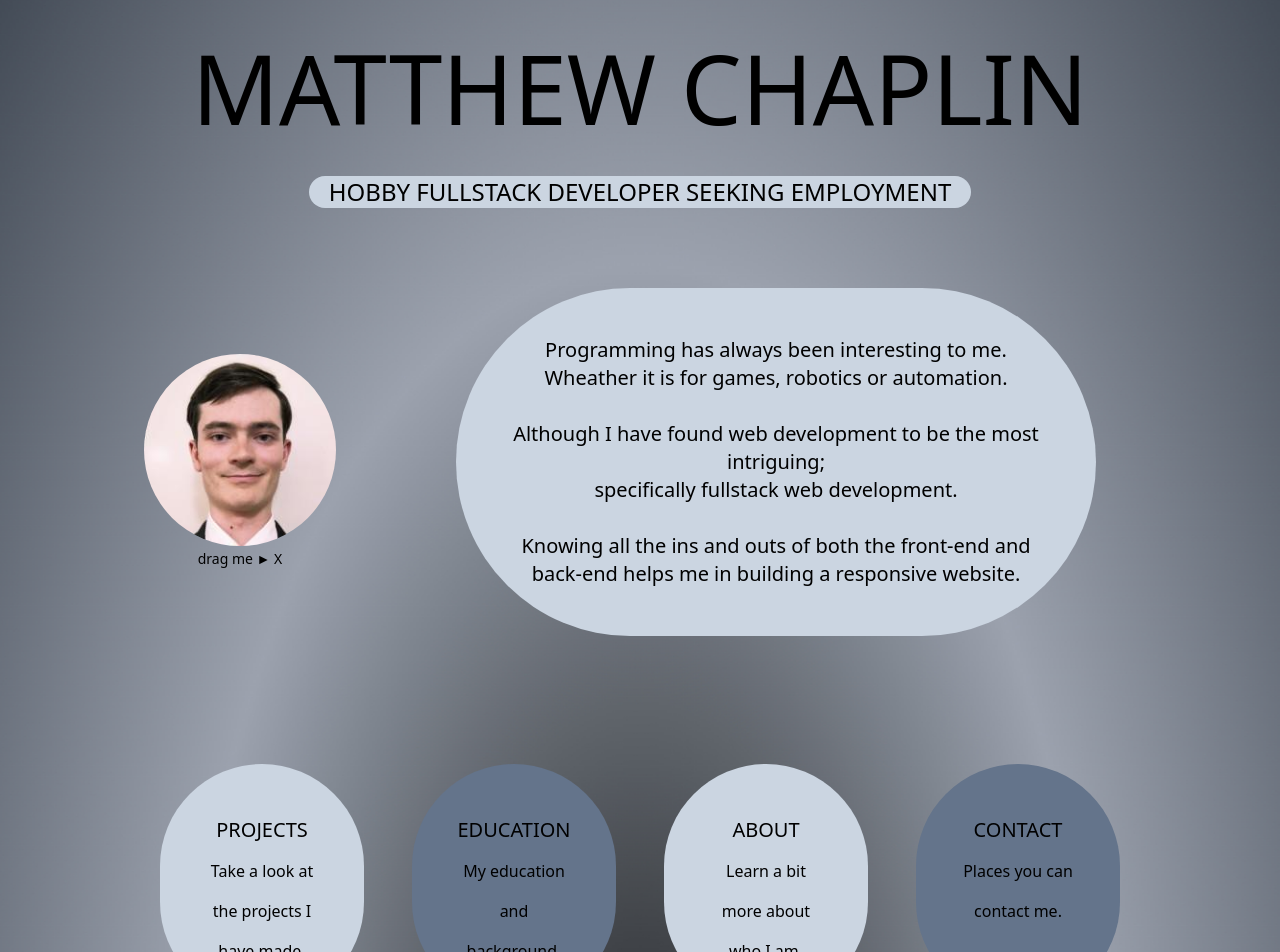
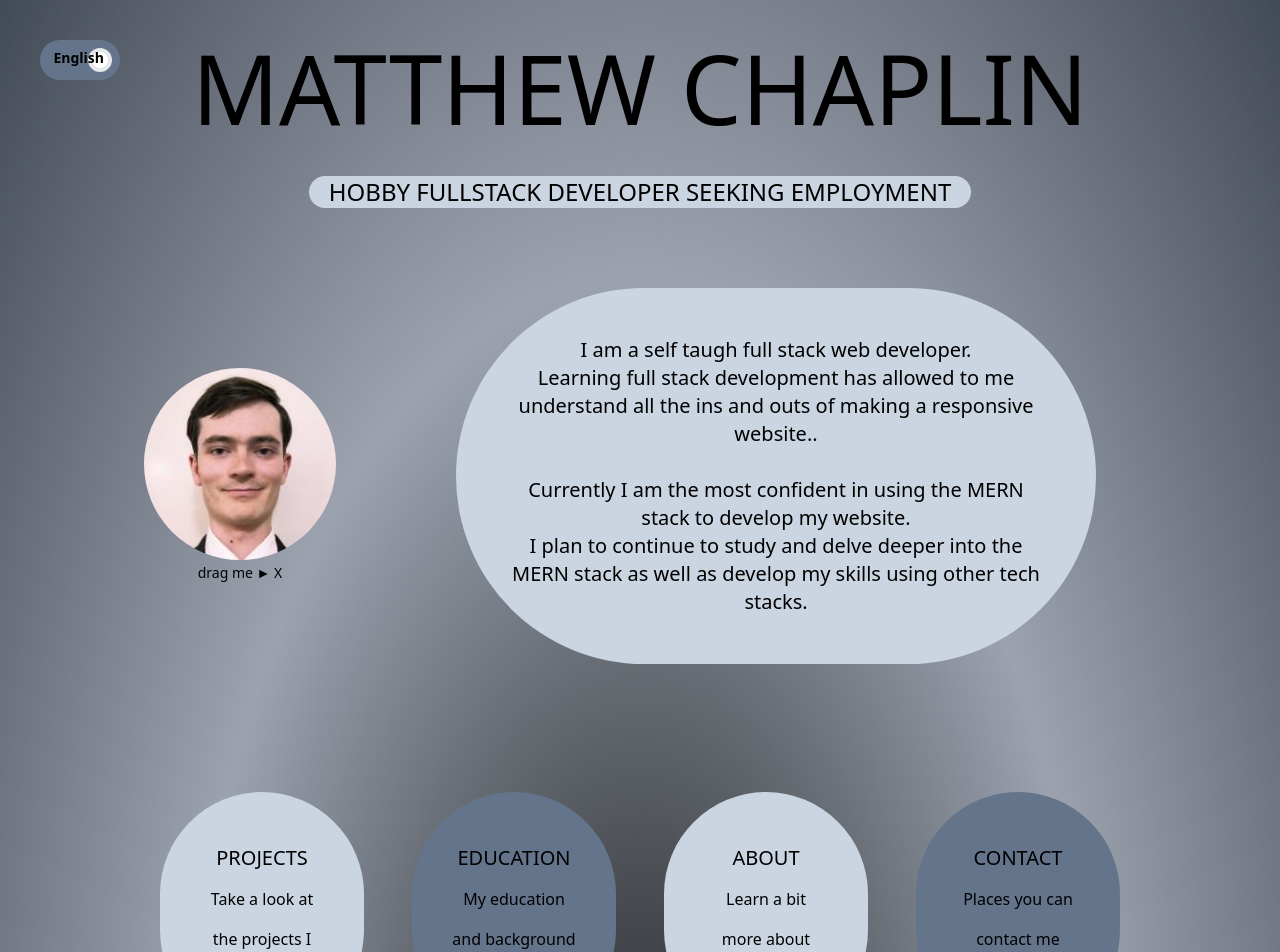
Before and after one commit to Chappo050/Profile, a React (Create React App) app in the folder client/: page / in a window 1280 px wide. Shown: the top 952 px of the page. Built offline with nearby package versions, Linux system fonts and the light colour scheme.

Commit message:
Japanese framework removed click anywhere to close

```diff
--- a/client/src/App.tsx
+++ b/client/src/App.tsx
@@ -10,24 +10,50 @@ import Projects from "./components/Projects";
 import { AiOutlineCloseCircle } from "react-icons/ai";
 
 const App = () => {
+  const language = {
+    english: {
+      projects: "PROJECTS",
+      projectsText: "Take a look at the projects I have made",
+      education: "EDUCATION",
+      educationText: "My education and background",
+      about: "ABOUT",
+      aboutText: "Learn a  bit more about who I am",
+      contact: "CONTACT",
+      contactText: "Places you can contact me",
+    },
+    japanese: {
+      projects: "プロジェクト",
+      projectsText: "作ったプロジェクトの一覧",
+      education: "教育",
+      educationText: "教育履歴等",
+      about: "私について",
+      aboutText: "私の性格や趣味",
+      contact: "コンタクト",
+      contactText: "メールアドレス、LinkedIn等",
+    },
+  };
+
+  //Change between languages
+  const [isJapanese, setJapanese] = useState(false);
+
+  const toggleSwitch = () => setJapanese(!isJapanese);
+
   const [showProjects, setShowProjects] = useState(false);
   const [showEducation, setShowEducation] = useState(false);
   const [showAbout, setShowAbout] = useState(false);
   const [showContact, setShowContact] = useState(false);
 
-  const allClose = () => {
-    if(showAbout || showContact || showEducation || showProjects === true)
-    {
+  const allClose = (activate:boolean) => {
+    if (activate && (showAbout || showContact || showEducation || showProjects)) {
       setShowProjects(false);
       setShowEducation(false);
       setShowAbout(false);
       setShowContact(false);
     }
-
   };
 
   return (
-    <div onClick={() => allClose()} className="">
+    <div className="-z-10 "  >
       <div className="lg:hidden block sticky top-0 ">
         <Hamburger />
         <div
@@ -35,7 +61,8 @@ const App = () => {
           className="flex flex-col text-center justify-center items-center pt-12 scroll-smooth m-10 "
         >
           <div />
-          <Profile />
+          <Switch isJapanese={isJapanese} toggleSwitch={toggleSwitch} />
+          <Profile isJapanese={isJapanese} />
           <Projects />
           <Education />
           <AboutMe />
@@ -44,40 +71,47 @@ const App = () => {
         </div>
       </div>
 
-      <div className="hidden lg:block ">
+      <div  className="hidden lg:block  ">
         <AiOutlineCloseCircle
-          onClick={() => allClose()}
-          size={40}
+          onClick={() => allClose(true)}
+          size={44}
           className={
             showProjects || showAbout || showContact || showEducation
-              ? "block sticky top-10 left-10 text-slate-400 w-12 h-12 z-10 hover:text-slate-100"
+              ? "block sticky top-12 left-[48%] text-slate-800 w-16 h-16 z-10 hover:text-slate-200"
               : "hidden"
           }
         />
+
+       <div   onClick={() => allClose(false)}>
+
+
         <AnimatePresence>
           {!showProjects ? null : <Projects />}
 
-          {showEducation ? <Education  /> : null}
+          {showEducation ? <Education /> : null}
 
           {showAbout ? <AboutMe /> : null}
 
           {showContact ? <Contact /> : null}
         </AnimatePresence>
-
+        </div>
         <div
           className={
             showProjects || showAbout || showContact || showEducation
-              ? " blur-sm opacity-[10%] -z-10 block "
+              ? " blur-sm opacity-[10%] -z-10 sticky  "
               : ""
           }
         >
 
-          <Profile />
-          <div id="home" className="text-center pt-12 text-4xl">
+            <div className="absolute top-10 left-10 ">
+              <Switch isJapanese={isJapanese} toggleSwitch={toggleSwitch} />
+            </div>
+            <Profile isJapanese={isJapanese} />
+            <div  id="home" className="text-center pt-12 text-4xl ">
               <div className="grid grid-cols-4 gap-12 py-10 px-40">
                 <motion.button
                   whileTap={{ scale: 0.95 }}
-                whileHover={{scale:1.1}}
+                  whileHover={{ scale: 1.1 }}
                   onClick={() => {
                     setShowProjects(!showProjects);
                     setShowAbout(false);
@@ -86,16 +120,22 @@ const App = () => {
                   }}
                 >
                   <div className="bg-slate-300 rounded-full w-full h-full  p-10 ">
-                  <span className="text-base sm:text-2xl lg:text-xl 2xl:text-4xl">PROJECTS</span>
+                    <span className="text-base sm:text-2xl lg:text-xl 2xl:text-4xl">
+                      {isJapanese
+                        ? language.japanese.projects
+                        : language.english.projects}
+                    </span>
                     <br />
                     <span className="text-base">
-                    Take a look at the projects I have made.
+                      {isJapanese
+                        ? language.japanese.projectsText
+                        : language.english.projectsText}
                     </span>
                   </div>
                 </motion.button>
                 <motion.button
                   whileTap={{ scale: 0.95 }}
-                whileHover={{scale:1.1}}
+                  whileHover={{ scale: 1.1 }}
                   onClick={() => {
                     setShowProjects(false);
                     setShowAbout(false);
@@ -104,16 +144,22 @@ const App = () => {
                   }}
                 >
                   <div className="bg-slate-500 rounded-full w-full h-full  p-10 ">
-                  <span className="text-base sm:text-2xl lg:text-xl  2xl:text-4xl">EDUCATION</span>
+                    <span className="text-base sm:text-2xl lg:text-xl  2xl:text-4xl">
+                      {isJapanese
+                        ? language.japanese.education
+                        : language.english.education}
+                    </span>
                     <br />
                     <span className="text-base">
-                    My education and background.
+                      {isJapanese
+                        ? language.japanese.educationText
+                        : language.english.educationText}
                     </span>
                   </div>
                 </motion.button>
                 <motion.button
                   whileTap={{ scale: 0.95 }}
-                whileHover={{scale:1.1}}
+                  whileHover={{ scale: 1.1 }}
                   onClick={() => {
                     setShowProjects(false);
                     setShowAbout(!showAbout);
@@ -122,16 +168,22 @@ const App = () => {
                   }}
                 >
                   <div className="bg-slate-300 rounded-full w-full h-full  p-10 ">
-                  <span className="text-base sm:text-2xl lg:text-xl  2xl:text-4xl">ABOUT</span>
+                    <span className="text-base sm:text-2xl lg:text-xl  2xl:text-4xl">
+                      {isJapanese
+                        ? language.japanese.about
+                        : language.english.about}
+                    </span>
                     <br />
                     <span className="text-base">
-                    Learn a bit more about who I am.
+                      {isJapanese
+                        ? language.japanese.aboutText
+                        : language.english.aboutText}
                     </span>
                   </div>
                 </motion.button>
                 <motion.button
                   whileTap={{ scale: 0.95 }}
-                whileHover={{scale:1.1}}
+                  whileHover={{ scale: 1.1 }}
                   onClick={() => {
                     setShowProjects(false);
                     setShowAbout(false);
@@ -140,9 +192,17 @@ const App = () => {
                   }}
                 >
                   <div className="bg-slate-500 rounded-full w-full h-full p-10 ">
-                  <span className="text-base sm:text-2xl lg:text-xl  2xl:text-4xl ">CONTACT</span>
+                    <span className="text-base sm:text-2xl lg:text-xl  2xl:text-4xl ">
+                      {isJapanese
+                        ? language.japanese.contact
+                        : language.english.contact}
+                    </span>
                     <br />
-                  <span className="text-base ">Places you can contact me.</span>
+                    <span className="text-base ">
+                      {isJapanese
+                        ? language.japanese.contactText
+                        : language.english.contactText}
+                    </span>
                   </div>
                 </motion.button>
               </div>
@@ -153,4 +213,34 @@ const App = () => {
   );
 };
 
+const Switch = ({ isJapanese, toggleSwitch }: any) => {
+  const spring = {
+    type: "spring",
+    stiffness: 2000,
+    damping: 100,
+  };
+  return (
+    <div
+      className={
+        isJapanese
+          ? "flex rounded-full justify-start cursor-pointer  p-2 bg-slate-200 w-20 h-10 scale-70 mb-10"
+          : "flex rounded-full justify-end cursor-pointer  p-2 bg-slate-500 w-20 h-10 scale-70 mb-10"
+      }
+      onClick={() => toggleSwitch()}
+    >
+      {isJapanese ? (
+        <span className="text-sm absolute px-2 font-bold">日本語</span>
+      ) : (
+        <span className="text-sm absolute px-2 font-bold">English</span>
+      )}
+
+      <motion.div
+        className="bg-white w-5 h-5 border-4 rounded-full p-2"
+        layout
+        transition={spring}
+      />
+    </div>
+  );
+};
+
 export default App;
--- a/client/src/components/AboutMe.tsx
+++ b/client/src/components/AboutMe.tsx
@@ -11,9 +11,9 @@ const AboutMe = () => {
       >
         <div
           id="about"
-          className="flex flex-col text-center pt-20 justify-center items-center scroll-smooth lg:w-full lg:mt-40 lg:px-20 lg:pt-0 lg:border-2 lg:absolute  lg:left-1/2 lg:transform lg:-translate-x-1/2  lg:z-10 lg:scale-[0.8] lg:bg-slate-400 lg:border-slate-900"
+          className="flex flex-col text-center pt-20 justify-center items-center scroll-smooth lg:w-full lg:mt-40 lg:px-20 lg:pt-0 lg:border-2 lg:absolute lg:scale-[0.8] lg:bg-slate-400 lg:border-slate-900"
           >
-          <p className="text-4xl lg:text-6xl font-light  mb-10 underline">
+          <p className="text-4xl lg:text-6xl font-light  mb-10 ">
             ABOUT
           </p>
 
--- a/client/src/components/Contact.tsx
+++ b/client/src/components/Contact.tsx
@@ -13,9 +13,9 @@ const Contact = () => {
       >
         <div
           id="contact"
-          className="flex flex-col text-center pt-20 pb-40  justify-center items-center scroll-smooth lg:w-full lg:mt-52 lg:px-20  lg:pt-0 lg:border-2 lg:absolute  lg:left-1/2 lg:transform lg:-translate-x-1/2  lg:z-10 lg:scale-[0.8] lg:bg-slate-400 lg:border-slate-900"
+          className="flex flex-col text-center pt-20 pb-40  justify-center items-center scroll-smooth lg:w-full lg:mt-52 lg:px-20  lg:pt-0 lg:border-2 lg:absolute lg:scale-[0.8] lg:bg-slate-400 lg:border-slate-900"
         >
-          <p className="text-4xl lg:text-6xl font-light  mb-10 underline">
+          <p className="text-4xl lg:text-6xl font-light  mb-10 ">
             CONTACT
           </p>
 
@@ -25,7 +25,7 @@ const Contact = () => {
             </h1>
 
             <p className="lg:text-4xl">
-              Email: matthewchaplin60@gmail.com
+              Email: <a href={`mailto:matthewchaplin60@gmail.com?subject=Inquiry_Message`}>matthewchaplin60@gmail.com</a>
               <br />
               <br />
               LinkedIn:{" "}
--- a/client/src/components/Education.tsx
+++ b/client/src/components/Education.tsx
@@ -11,9 +11,9 @@ const Education = () => {
       >
         <div
           id="education"
-          className="flex flex-col text-center pt-20 justify-center items-center scroll-smooth lg:w-full  lg:px-20 lg:pt-0 lg:border-2 lg:absolute  lg:left-1/2 lg:transform lg:-translate-x-1/2  lg:z-10 lg:scale-[0.8] lg:bg-slate-400 lg:border-slate-900"
+          className="flex flex-col text-center pt-20 justify-center items-center scroll-smooth lg:w-full lg:px-20 lg:pt-0 lg:border-2 lg:absolute lg:scale-[0.8] lg:bg-slate-400 lg:border-slate-900"
         >
-          <p className="text-4xl lg:text-6xl font-light mb-10 underline ">
+          <p className="text-4xl lg:text-6xl font-light mb-10 ">
             EDUCATION
           </p>
 
--- a/client/src/components/Profile.tsx
+++ b/client/src/components/Profile.tsx
@@ -1,19 +1,63 @@
 import myPic from "../Images/me.jpeg";
 import { motion, useDragControls } from "framer-motion";
+import { useState } from "react";
 
-const Profile = () => {
+const Profile = ({isJapanese}: any) => {
   const dragControls = useDragControls();
+
+
+  const language = {
+    english: {
+      name: "MATTHEW CHAPLIN",
+      header: "HOBBY FULLSTACK DEVELOPER SEEKING EMPLOYMENT",
+      drag: "drag me ► X",
+      description: (
+        <>
+          I am a self taugh full stack web developer.
+          <br />
+          Learning full stack development has allowed to me understand all the
+          ins and outs of making a responsive website..
+          <br />
+          <br />
+          Currently I am the most confident in using the MERN stack to develop
+          my website.
+          <br />I plan to continue to study and delve deeper into the MERN stack
+          as well as develop my skills using other tech stacks.
+        </>
+      ),
+    },
+    japanese: {
+      name: "チャプリン マシュー",
+      header: "就活フルスタックエンジニア",
+      drag: "引き出して ► X",
+      description: (
+        <>
+          私は一人でフルスタックエンジニアを勉強しています。
+          <br />
+          フロントエンドとバックエンドの知識ではレスポンシブウェッブサイトを速く作れると思います。
+          <br />
+          <br />
+          今MERNというスタックではウェッブサイトを作成しています。
+          <br />
+          これからは他のスタックを学んで、スキルアップを目指しています。
+        </>
+      ),
+    },
+  };
+
 
   function startDrag(event: any) {
     dragControls.start(event, { snapToCursor: true });
   }
   return (
     <div className="flex flex-col text-center justify-center items-center scroll-smooth pt-10 lg:-z-10  ">
+
+
       <div className="text-6xl lg:text-8xl font-light  mb-10">
-        MATTHEW CHAPLIN
+        {isJapanese ? language.japanese.name : language.english.name}
       </div>
       <div className="text-1xl lg:text-2xl font-extralight mb-10 rounded-full  bg-slate-300 w-auto px-5">
-        HOBBY FULLSTACK DEVELOPER SEEKING EMPLOYMENT
+        {isJapanese ? language.japanese.header : language.english.header}
       </div>
 
       <div className="grid grid-cols-1 lg:flex items-center justify-center lg:gap-20  ">
@@ -29,27 +73,16 @@ const Profile = () => {
               className="w-48 h-48 rounded-full mx-auto"
             />
 
-            <span className="text-sm">drag me ► X</span>
+            <span className="text-sm"> {isJapanese ? language.japanese.drag : language.english.drag}</span>
           </div>
         </motion.div>
         <div className="rounded-full  bg-slate-300 w-auto m-10 lg:w-1/2 h-auto p-12 text-base md:text-lg lg:text-xl">
-          Programming has always been interesting to me.
-          <br />
-          Wheather it is for games, robotics or automation.
-          <br />
-          <br />
-          Although I have found web development to be the most intriguing;
-          <br />
-          specifically fullstack web development.
-          <br />
-          <br />
-          Knowing all the ins and outs of both the front-end and back-end helps
-          me in building a responsive website.
-          <br />
+        {isJapanese ? language.japanese.description : language.english.description}
         </div>
       </div>
     </div>
   );
 };
 
+
 export default Profile;
--- a/client/src/components/Projects.tsx
+++ b/client/src/components/Projects.tsx
@@ -12,9 +12,9 @@ const Projects = () => {
       >
         <div
           id="projects"
-          className="flex flex-col text-center pt-20 justify-center items-center scroll-smooth lg:w-full lg:px-20 lg:-mt-10 lg:pt-0 lg:border-2 lg:absolute  lg:left-1/2 lg:transform lg:-translate-x-1/2  lg:z-10 lg:scale-[0.8] lg:bg-slate-400 lg:border-slate-900"
+          className="flex flex-col text-center pt-20 justify-center items-center scroll-smooth lg:w-full lg:px-20 lg:pt-0 lg:border-2 lg:absolute lg:scale-[0.8] lg:bg-slate-400 lg:border-slate-900"
           >
-          <p className="text-4xl lg:text-6xl font-light  mb-10 underline">
+          <p className="text-4xl lg:text-6xl font-light mb-10 ">
             PROJECTS
           </p>
 
```
Lines whose indentation alone changed are shown as unchanged.
